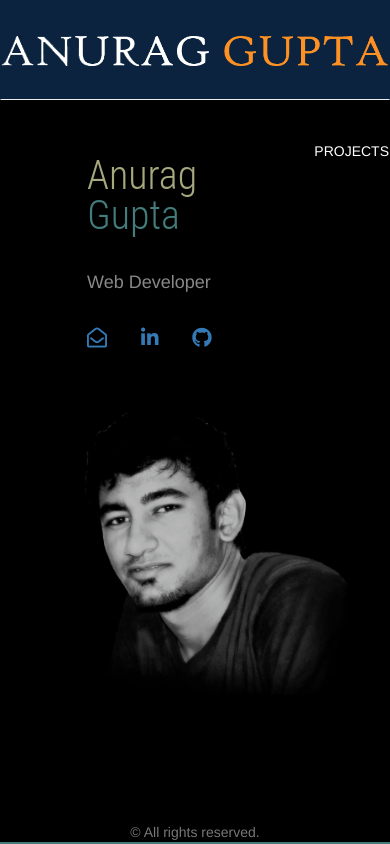
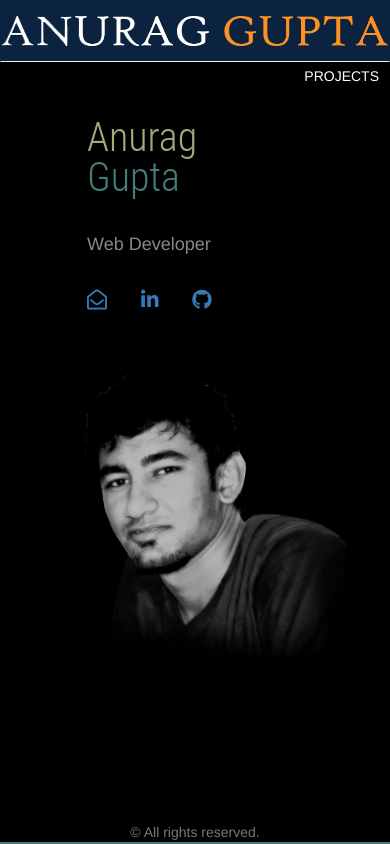
Before and after one commit to theanuraggupta/Portfolio-with-AngularJs, a website: page index.html in a window 390 px wide. Drawn offline with nearby package versions, Linux system fonts and the light colour scheme.

Commit message:
design change

```diff
--- a/static/style/app.css
+++ b/static/style/app.css
@@ -140,9 +140,19 @@ footer{
         width: 100%;
     }
 
+    .columns,
+    .row{
+        max-height: 60px !important;
+    }
     .me,
     .img-responsive{
         height: auto !important;
+    }
+
+    #nav .sf-menu > li > a {
+        padding-right: 10px;
+        height: 30px;
+        line-height: 30px;
     }
 }
 
```
